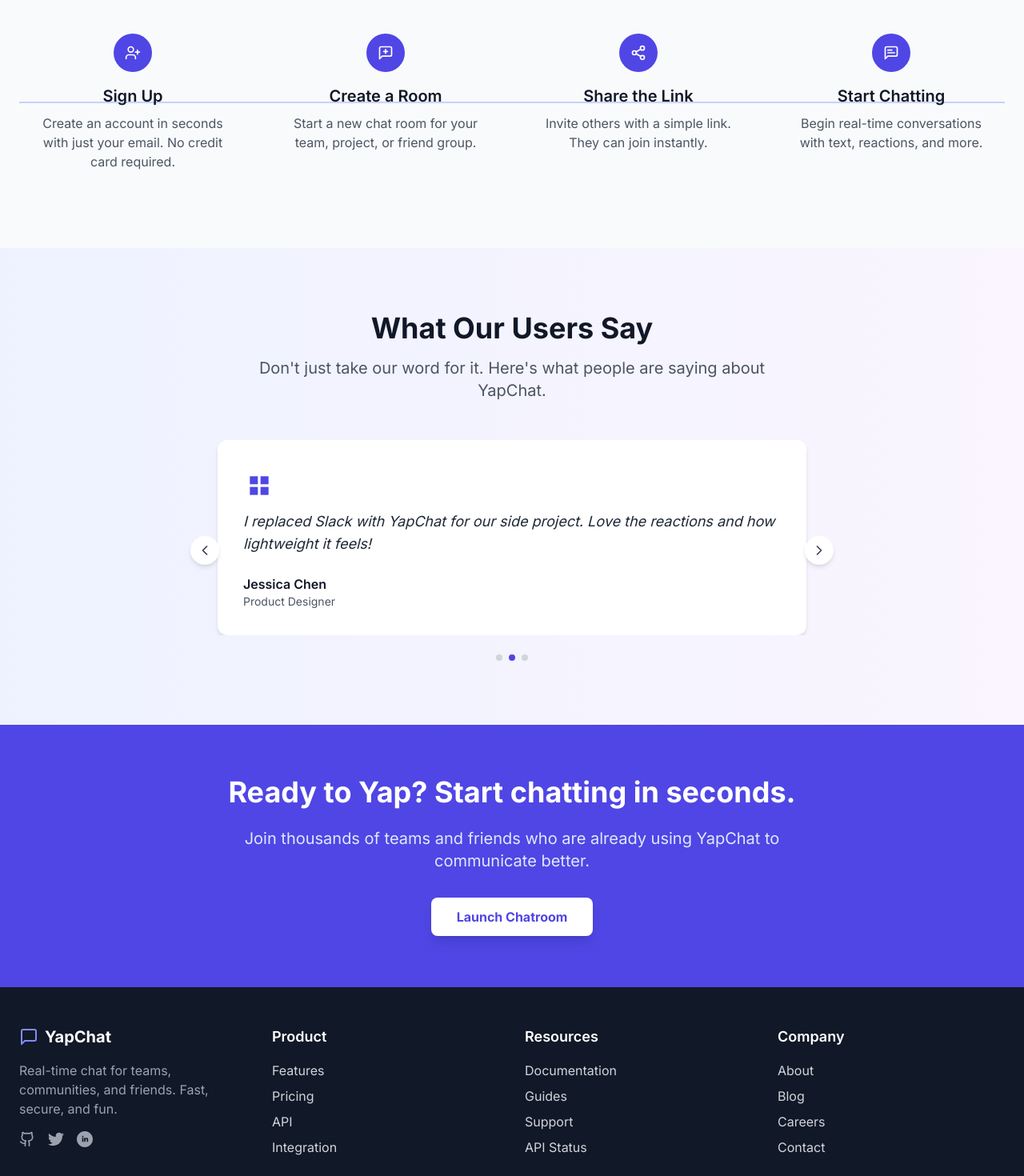
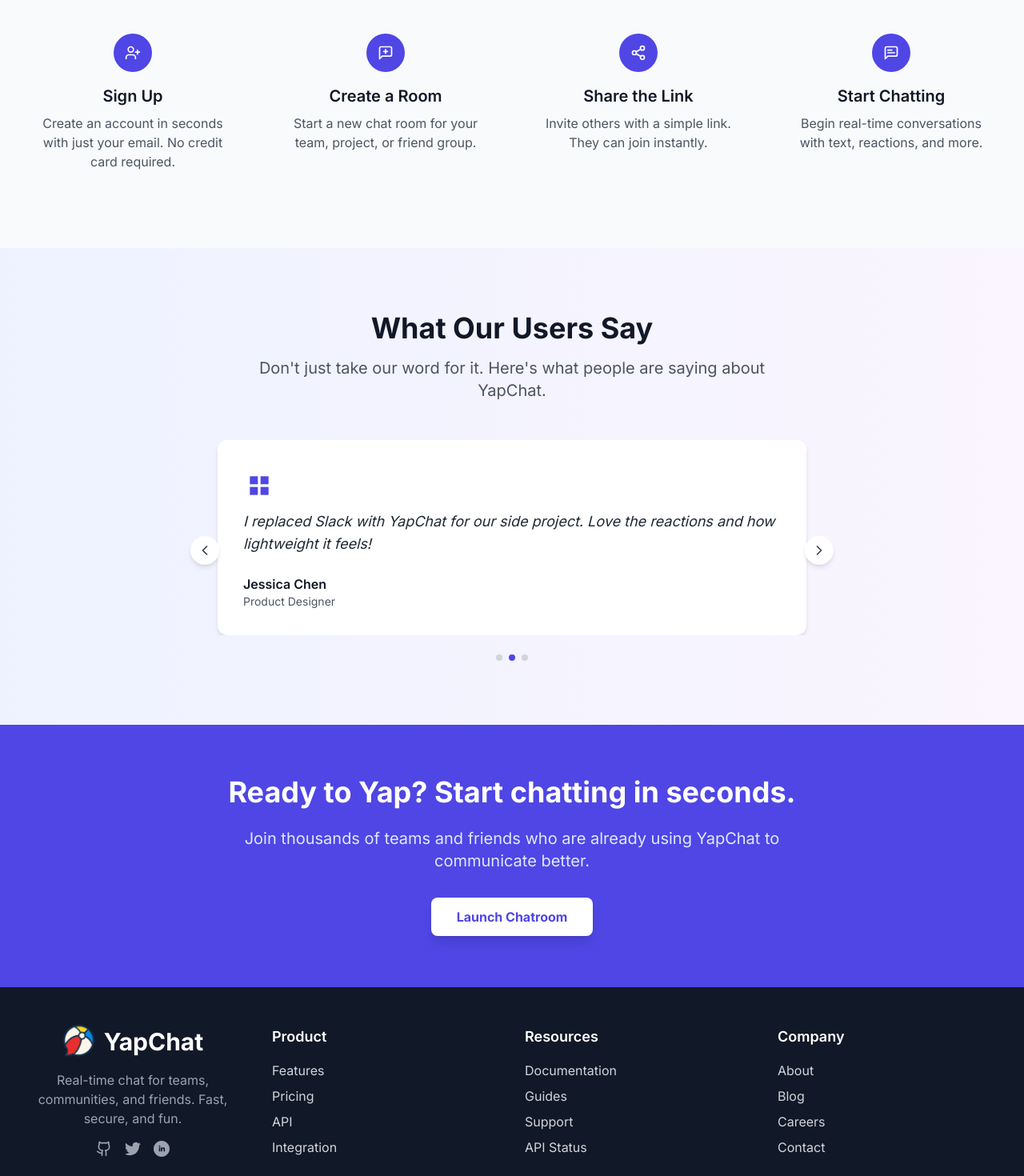
Before and after one commit to TeamYapChat/yapchat-landing-page, a React (Vite) app: page / in a window 1280 px wide. Shown: the part 3040-4510 px from the top of the page at 80% size. Built offline with nearby package versions, Linux system fonts and the light colour scheme.

Commit message:
chore: Add logo and edit footer summary

```diff
--- a/src/components/Footer.tsx
+++ b/src/components/Footer.tsx
@@ -1,5 +1,6 @@
 import React from 'react';
 import { Github, FileText, MessageSquare } from 'lucide-react';
+import YapChatLogo from '../assets/YapChat_logo_no_bg.png';
 
 const Footer: React.FC = () => {
   return (
@@ -7,14 +8,14 @@ const Footer: React.FC = () => {
       <div className="container mx-auto px-4 md:px-6">
         <div className="grid grid-cols-1 md:grid-cols-4 gap-8">
           <div>
-            <div className="flex items-center mb-4">
-              <MessageSquare className="h-6 w-6 text-indigo-400 mr-2" />
-              <span className="text-xl font-bold text-white">YapChat</span>
+            <div className="flex items-center justify-center gap-x-3 mb-4">
+              <img src={YapChatLogo} alt="YapChat Logo" className="w-10 h-10 scale-150" />
+              <span className="text-3xl font-bold text-white">YapChat</span>
             </div>
-            <p className="text-gray-400 mb-4">
+            <p className="text-center text-gray-400 mb-4">
               Real-time chat for teams, communities, and friends. Fast, secure, and fun.
             </p>
-            <div className="flex space-x-4">
+            <div className="flex space-x-4 items-center justify-center">
               <a href="#" className="text-gray-400 hover:text-white transition-colors">
                 <Github className="h-5 w-5" />
               </a>
--- a/src/components/HowItWorks.tsx
+++ b/src/components/HowItWorks.tsx
@@ -60,7 +60,7 @@ const HowItWorks: React.FC = () => {
 
         <div className="relative">
           {/* Connecting line */}
-          <div className="hidden md:block absolute top-1/2 left-0 right-0 h-0.5 bg-indigo-200 -translate-y-1/2 z-0"></div>
+          <div className="hidden md:block absolute top-1/2 left-0 right-0 h-0.5 -translate-y-1/2 z-0"></div>
 
           <div className="grid grid-cols-1 md:grid-cols-4 gap-8 relative z-10">
             {steps.map((step, index) => (
```
Also changed, not shown: src/assets/YapChat_logo_no_bg.png (added).
